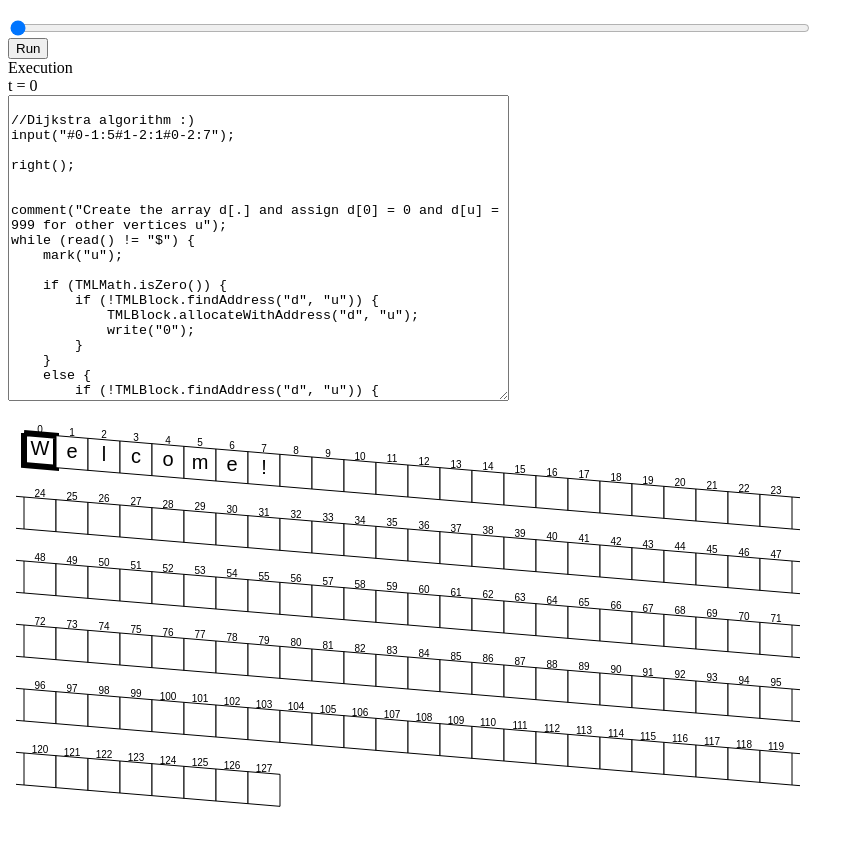
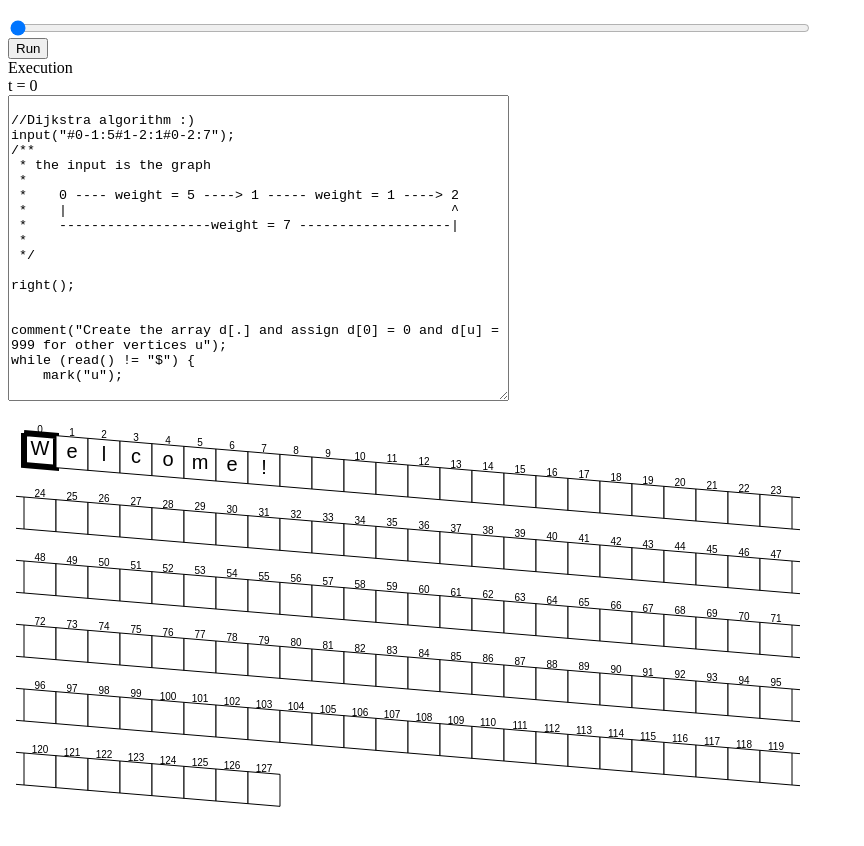
Before and after one commit to francoisschwarzentruber/turing-machine-language, a plain HTML site: page index.html in a window 1280 px wide. Shown: the part 48-894 px from the top of the page, without its empty margins (0-864 px from the left). Drawn offline with Linux system fonts and the light colour scheme.

Commit message:
dijkstra: explanation input

```diff
--- a/gui.js
+++ b/gui.js
@@ -61,7 +61,7 @@ function _showConfig(config) {
     const ctx = canvas.getContext("2d");
     ctx.fillStyle = "white";
     ctx.lineWidth = "1px";
-    ctx.fillRect(0, 0, canvas.width, canvas.height);
+    ctx.clearRect(0, 0, canvas.width, canvas.height);
 
     for (let i = 0; i < 128; i++) {//config.length + 11
         const nbcolumn = 24;
```
Also changed, not shown: index.html (+4 -1 lines), programs/dijkstra.js (+8 -0 lines).
